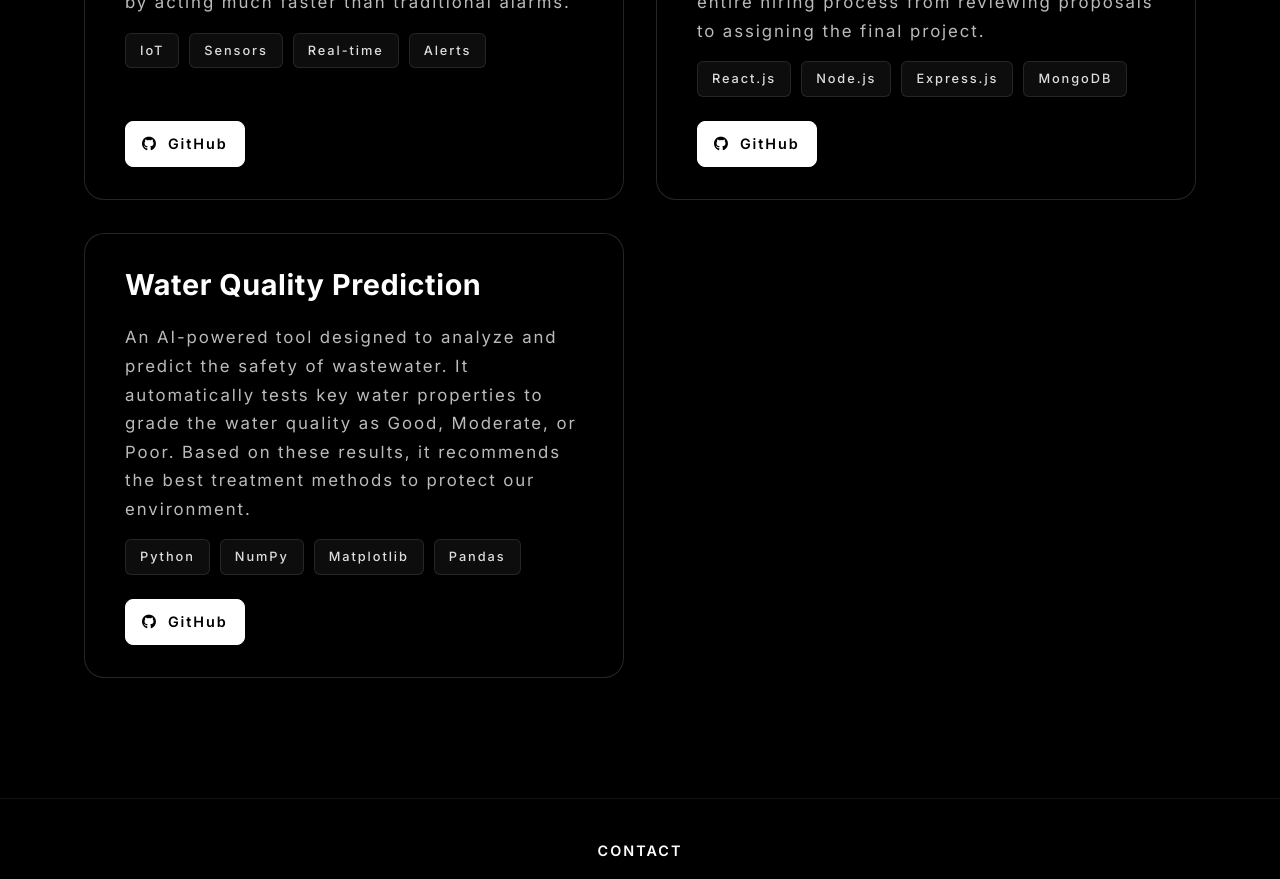
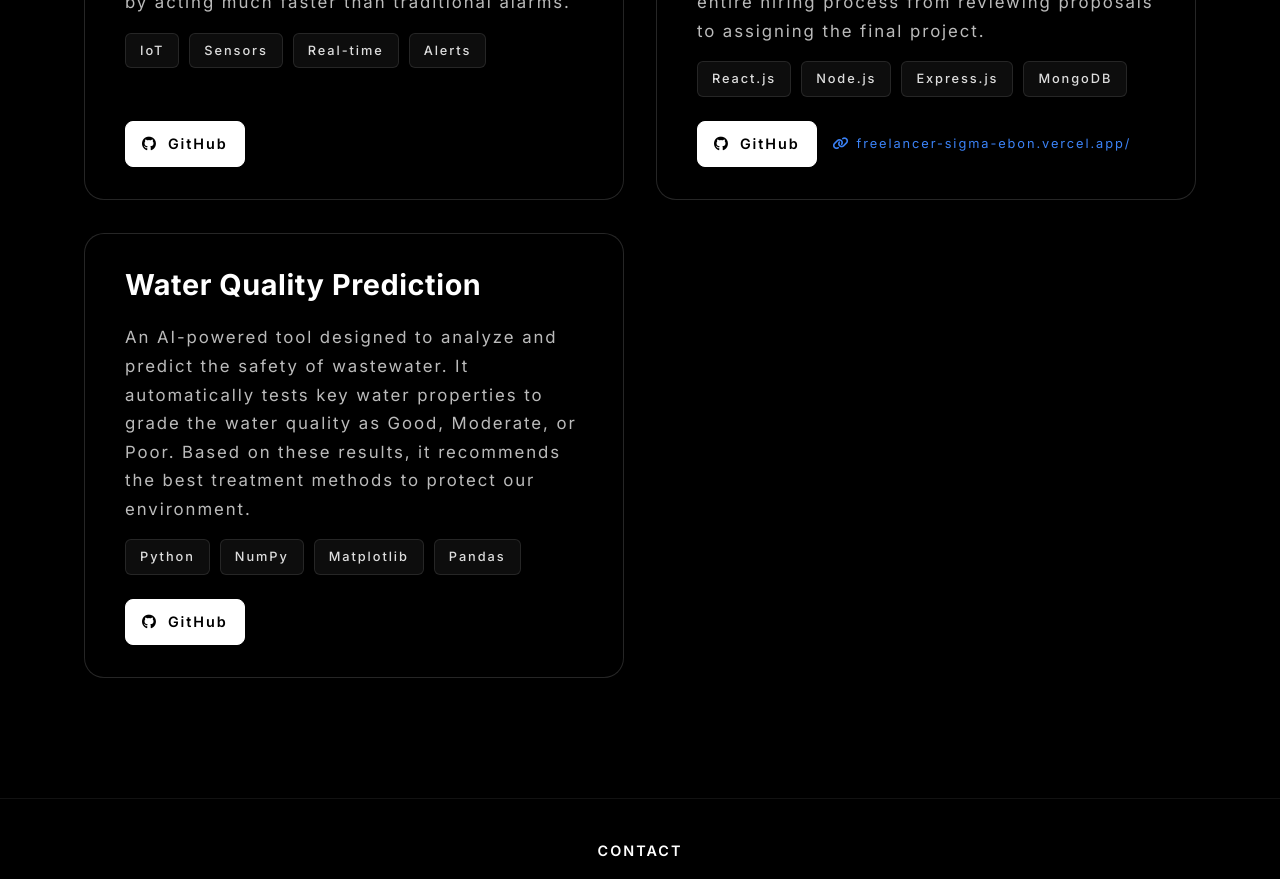
Before and after one commit to sanjaykumardk2006/Sanjaykumar, a React (Vite) app: page / in a window 1280 px wide. Shown: the part 3820-4699 px from the top of the page. Built offline with nearby package versions, Linux system fonts and the light colour scheme.

Commit message:
added the project live link

```diff
--- a/src/components/Projects/Projects.css
+++ b/src/components/Projects/Projects.css
@@ -94,7 +94,8 @@
 .pg-actions {
   display: flex;
   gap: 16px;
-  flex-wrap: wrap;
+  flex-wrap: nowrap;
+  align-items: center;
 }
 
 .pg-btn {
@@ -131,6 +132,24 @@
   border-color: #e6e6e6;
 }
 
+.pg-live-link {
+  color: #3b82f6;
+  text-decoration: none;
+  font-family: var(--font-body);
+  font-size: 0.8rem;
+  display: flex;
+  align-items: center;
+  transition: color 0.2s ease;
+  white-space: nowrap;
+  overflow: hidden;
+  text-overflow: ellipsis;
+}
+
+.pg-live-link:hover {
+  color: #60a5fa;
+  text-decoration: underline;
+}
+
 @media (max-width: 768px) {
   .projects-grid {
     grid-template-columns: 1fr;
--- a/src/components/Projects/Projects.jsx
+++ b/src/components/Projects/Projects.jsx
@@ -18,7 +18,7 @@ const projects = [
     desc: 'An online platform that connects businesses with independent professionals. Clients can easily post job openings with their specific needs and budgets, while freelancers can browse listings and apply. It simplifies the entire hiring process from reviewing proposals to assigning the final project.',
     image: '/proj-freelancer.png',
     tags: ['React.js', 'Node.js', 'Express.js', 'MongoDB'],
-    liveUrl: '#',
+    liveUrl: 'https://freelancer-sigma-ebon.vercel.app/',
     githubUrl: 'https://github.com/sanjaykumardk2006/FSD',
     features: ['Job Posting', 'Proposal Submission', 'Role-based Auth', 'Project Tracking']
   },
@@ -73,6 +73,12 @@ export default function Projects() {
                   <a href={p.githubUrl} target="_blank" rel="noopener noreferrer" className="pg-btn pg-btn-primary">
                     <i className="fab fa-github" /> GitHub
                   </a>
+                  {p.liveUrl && p.liveUrl !== '#' && (
+                    <a href={p.liveUrl} target="_blank" rel="noopener noreferrer" className="pg-live-link">
+                      <i className="fas fa-link" style={{ marginRight: '6px' }} />
+                      {p.liveUrl.replace(/^https?:\/\//, '')}
+                    </a>
+                  )}
                 </div>
               </div>
             </m.div>
```
